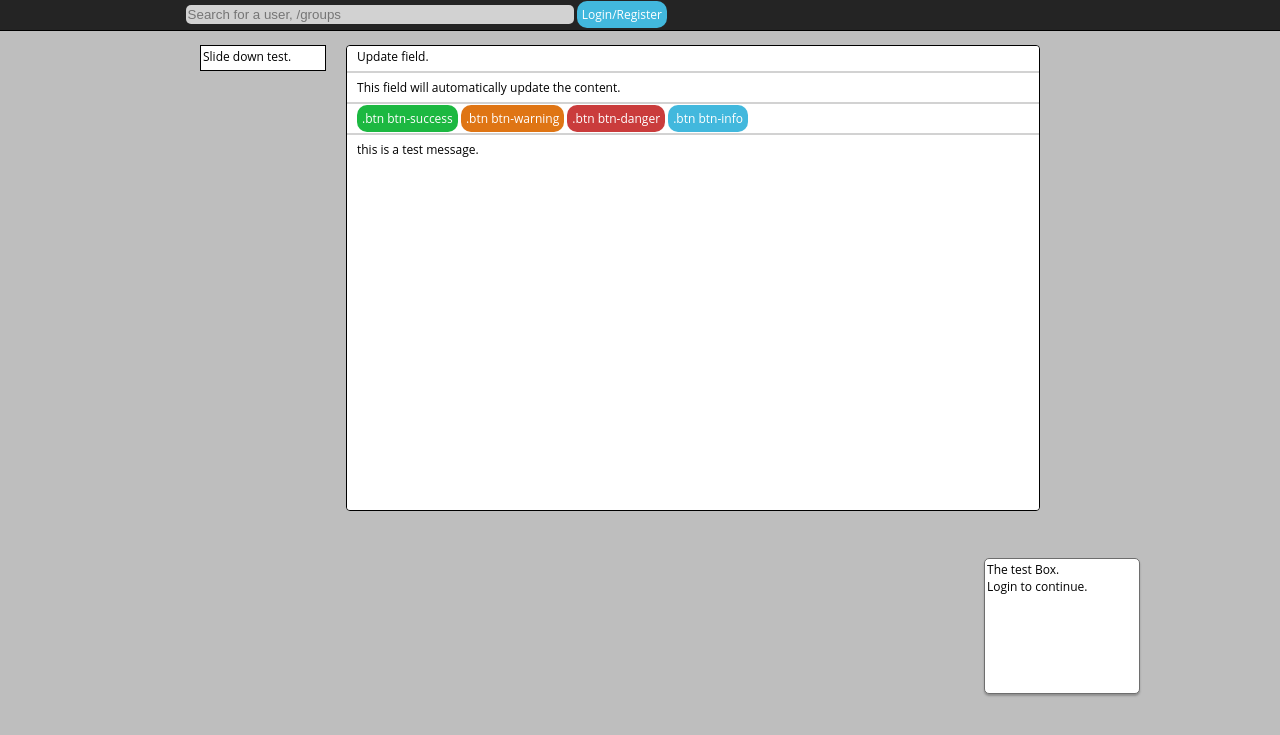
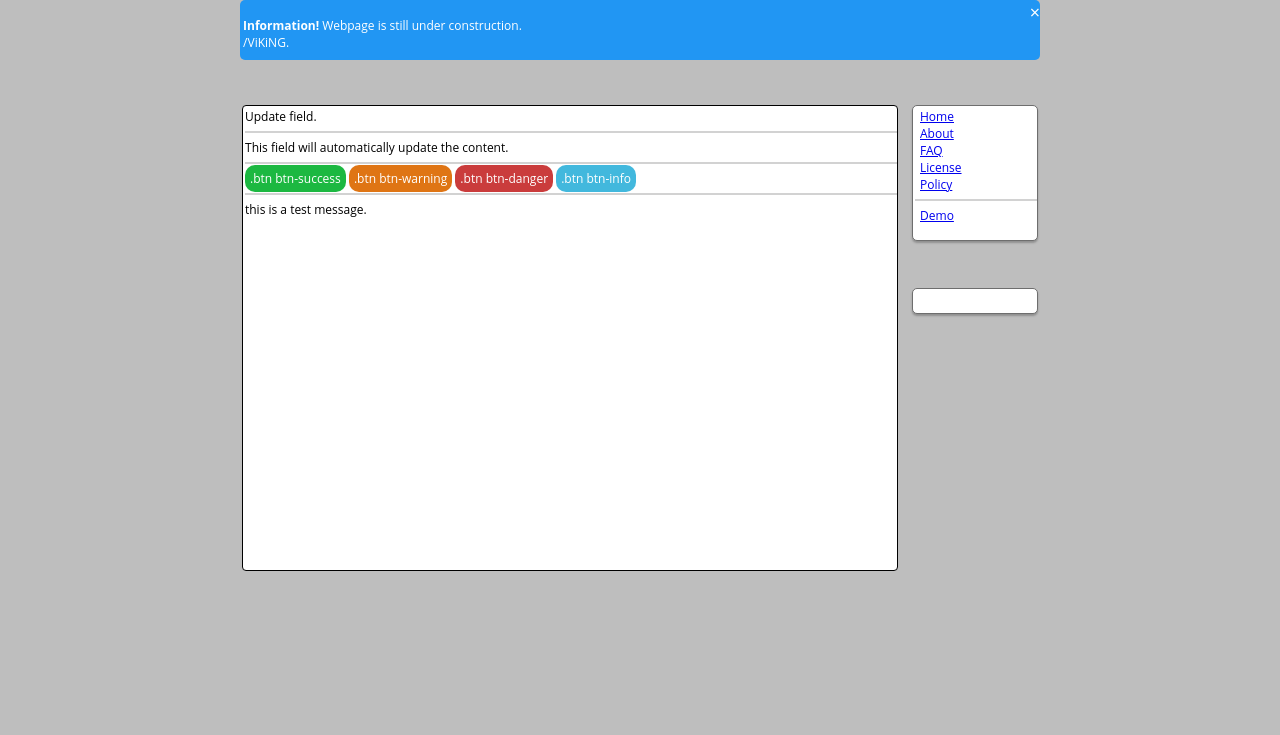
Before and after one commit to snyggen911/SNetwork, a PHP site: page /index.php?page=home in a window 1280 px wide. Shown: the top 735 px of the page. Run offline with PHP 8.4, Linux system fonts and the light colour scheme; some libraries are stand-ins or nearby versions.

Commit message:
Updated the layout.

```diff
--- a/index.php
+++ b/index.php
@@ -28,17 +28,17 @@
 		background:rgba(190, 190, 190, 1.0);
 	}
 	.container {
-		border:1px solid #000;
+		border:1px solid rgba(110, 110, 110, 1.0);
 		padding:2px;
 		width:120px;
 		height:20px;
 		transition:height 1.5s;
-		float:left;
+		float:right;
 		margin:2px;
 		margin-top:45px;
-		margin-left:200px;
-		margin-right:-180px;
+		box-shadow:0px 2px 2px rgba(40, 40, 40, 0.3);
 		background:#FFF;
+		border-radius:5px;
 	}
 
 	.container:hover {
@@ -48,39 +48,44 @@
 	.containerRight {
 	border:1px solid rgba(110, 110, 110, 1.0);
 		padding:2px;
-		width:150px;
+		width:120px;
 		height:130px;
 		transition:height 1.5s;
 		float:right;
 		margin:2px;
-		margin-top:45px;
-		margin-right:140px;
 		background:#FFF;
 		border-radius:5px;
+		margin-top:45px;
 		box-shadow:0px 2px 2px rgba(40, 40, 40, 0.3);
 	}
 
 	.updateContainer {
 		border:1px solid #000;
 		padding:2px;
-		padding-left:10px;
-		width:680px;
-		height:460px;
+		width:650px;
+		min-height:460px;
 		transition:height 1.5s;
 		float:left;
 		margin:2px;
-		overflow:auto;
+
 		margin-top:45px;
-		margin-left:200px;
 		background:#FFF;
 		border-radius:4px;
 	}
 
 	hr {
 		border:1px solid rgba(210, 210, 210, 1.0);
-		width:102%;
-		margin-left:-10px;
-		padding:0px;
+		width:100%;
+		margin-left:auto;
+		margin-right:auto;
+
+	}
+
+	.user_cover {
+		width:99.8%;
+		height:125px;
+		border:1px solid #000;
+		border-radius:5px;
 	}
 
 	.menu {
@@ -147,6 +191,52 @@
 	.btn-info {
 		background: rgb(66, 184, 221);
 	}
+
+	.wrapper {
+		width:800px;
+		margin-left:auto;
+		margin-right:auto;
+		border:0px solid #000;
+	}
+
+	.attention {
+		 width:100%;
+		 height:60px;
+		 border:0px solid #000;
+		 color:#FFF;
+		 opacity:1;
+		 border-radius:5px;
+		 transition:opacity 0.6s;
+	}
+
+	.danger_at {
+		background-color: #F44336;
+	}
+	.success_at {
+		background-color: #4CAF50;
+	}
+	.info_at {
+		background-color: #2196F3;
+	}
+	.warning_at {
+		background-color: #FF9800;
+	}
+
+	.close_btn {
+		float:right;
+		color:#FFF;
+		font-size:18px;
+		cursor:default;
+		transition:0.3s;
+	}
+
+	.close_btn:hover {
+		color:#000;
+	}
+
+	li {
+		list-style-type:none;
+	}
 	</style>
 	<script type="text/javascript">
 	$(document).ready(
@@ -172,17 +262,13 @@
     }
 }
 
+	</script>
 
 
-	</script>
-	<div class="menu">
-	<input type="text" placeholder="Search for a user, /groups" class="input_menu"  onkeyup="showHint(this.value)" /> <?php if(isset($_SESSION['user'])) { echo "<a class='link' href='?page=users&u=".$_SESSION["user"]."'>".$_SESSION["user"]."</a> <a class='link' href='?page=logout'>Logout</a>"; } else { echo '<a href="?page=reglog" class="btn btn-info link_menu link">Login/Register</a>'; } ?>
-
-	<div id="txthints"></div>
-	</div>
-	</div>
-	<div class="container"> Slide down test. </div> <div class="updateContainer">
-	<?php
+<div class="wrapper">
+<div class="attention info_at"><span class="close_btn">&times;</span><br><b>&nbsp;Information!</b> Webpage is still under construction.<br>&nbsp;/ViKiNG.</div>
+<div class="updateContainer">
+<?php
 	if($_GET["page"]) {
 		include("pages/".$_GET["page"].".php");
 	}
@@ -193,7 +279,26 @@
 	}
 
 	?>
+</div> <div class="containerRight">
+<li><a href="?page=home" class="listers">Home</a></li>
+<li><a href="?page=about" class="listers">About</a></li>
+<li><a href="?page=faq" class="listers">FAQ</a></li>
+<li><a href="?page=license" class="listers">License</a></li>
+<li><a href="?page=policy" class="listers">Policy</a></li>
+<hr>
+<li><a href="?page=users&u=ViKiNG" class="listers">Demo</a></li>
+</div> <div class="container"> </div></div>
+<script>
+var close = document.getElementsByClassName("close_btn");
+var i;
 
-	</div> <div class="containerRight"> The test Box.<br><?php if(isset($_SESSION['user'])) { include('pages/testbox.php'); } else { echo 'Login to continue.'; } ?></div>
+for (i = 0; i < close.length; i++) {
+    close[i].onclick = function(){
+        var div = this.parentElement;
+        div.style.opacity = "0";
+        setTimeout(function(){ div.style.display = "none"; }, 600);
+    }
+}
+</script>
 </body>
 </html>
```
Also changed, not shown: other parts of index.php (+39 -0 lines).
